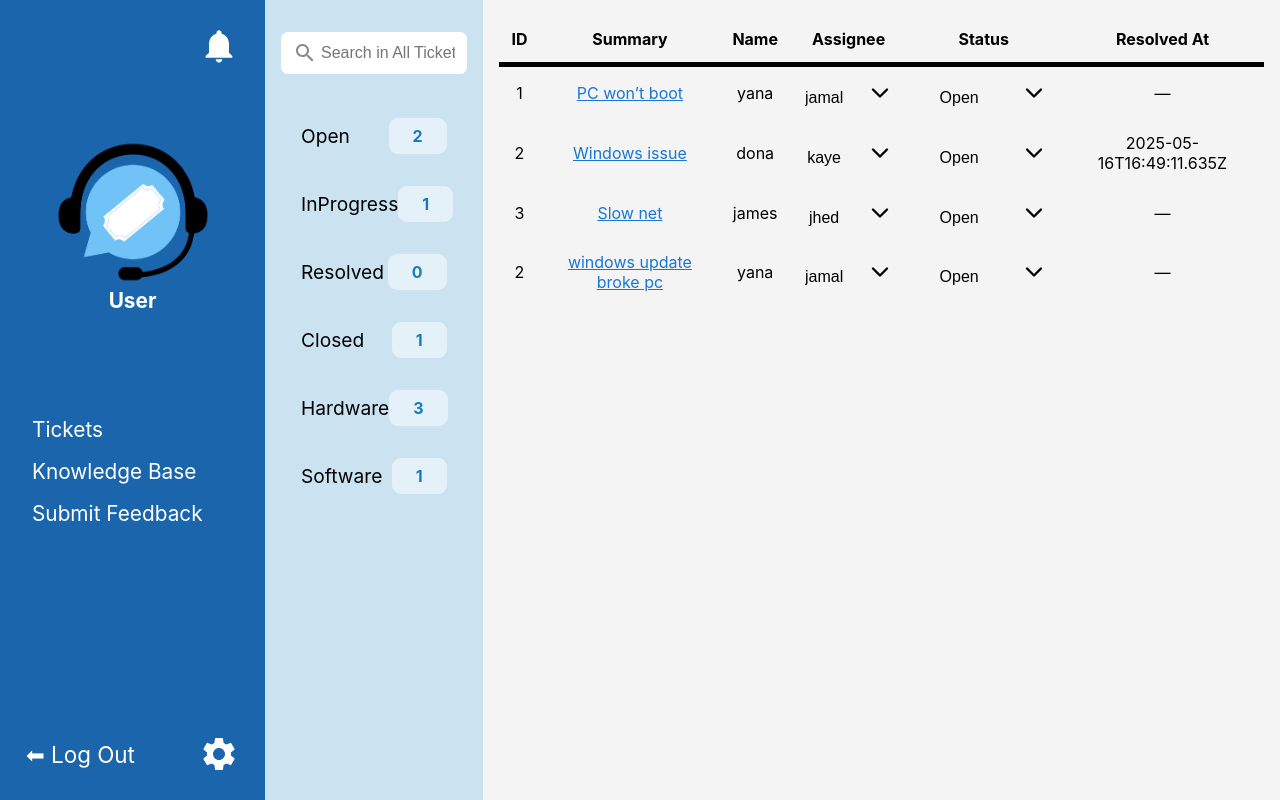
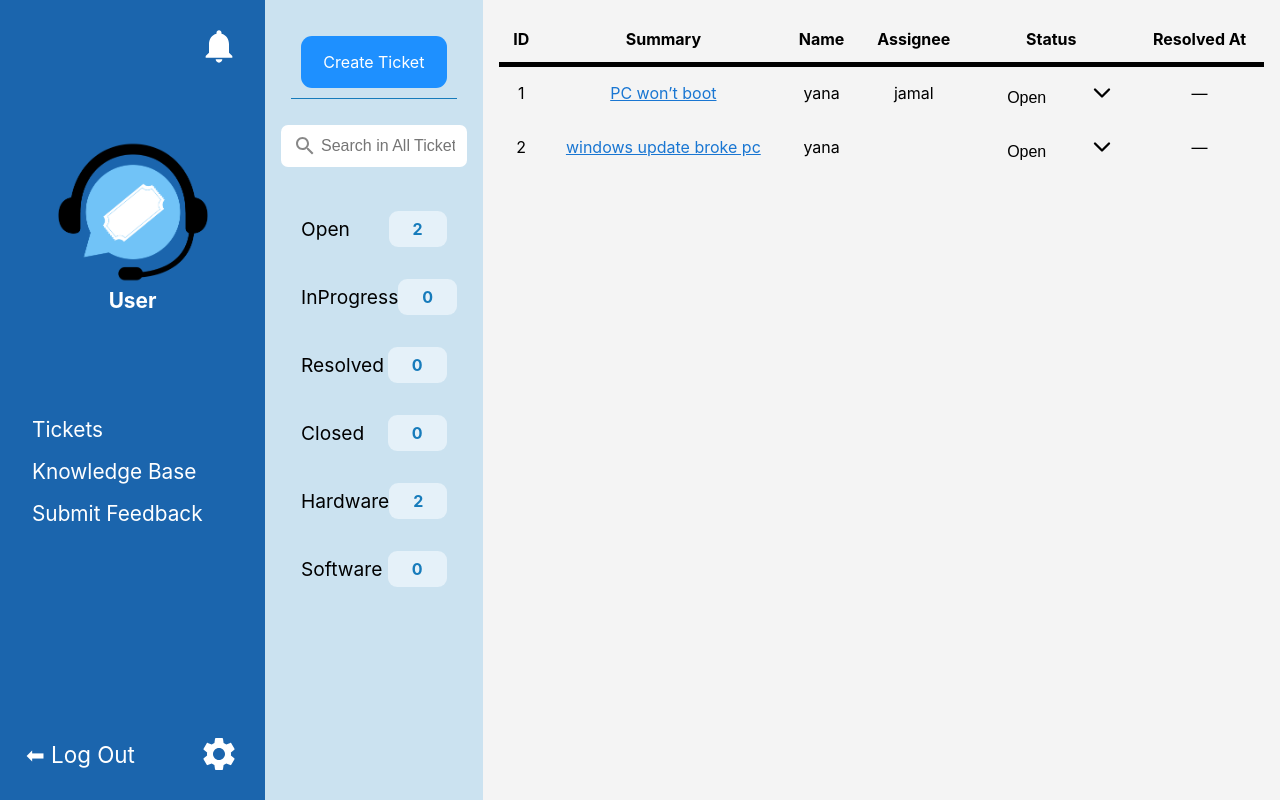
Before and after one commit to hpacatang/CacheFlow_TicketSystem, a React app: page /dashboard in a window 1280 px wide. Built offline with nearby package versions, Linux system fonts and the light colour scheme; data requests are answered from the project's data file.

Commit message:
ticketdash id change

```diff
--- a/src/views/containers/TicketDash/TicketDash.tsx
+++ b/src/views/containers/TicketDash/TicketDash.tsx
@@ -41,7 +41,7 @@ export const TicketDash = () => {
   const [showViewModal, setShowViewModal] = useState(false);
   const [showEditModal, setShowEditModal] = useState(false);
   const [editTicket, setEditTicket] = useState<Ticket | null>(null);
-  const loggedInUser = 'jamal'; //CHANGE USER HERE
+  const loggedInUser = 'yana'; //CHANGE USER HERE
 
   const SidebarRole = localStorage.getItem('userRole') || 'user';
   type UserRole = 'user' | 'agent' | 'admin' | 'superadmin';
@@ -82,7 +82,7 @@ export const TicketDash = () => {
   const handleCreateTicket = async () => {
     // Find the next available integer ID
     const usedIds = tickets.map(t => t.id).sort((a, b) => a - b);
-    let nextId = 3;
+    let nextId = 1;
     for (let i = 1; i < usedIds.length; i++) {
       if (usedIds[i] !== i + 1) {
         nextId = i + 1;
```
